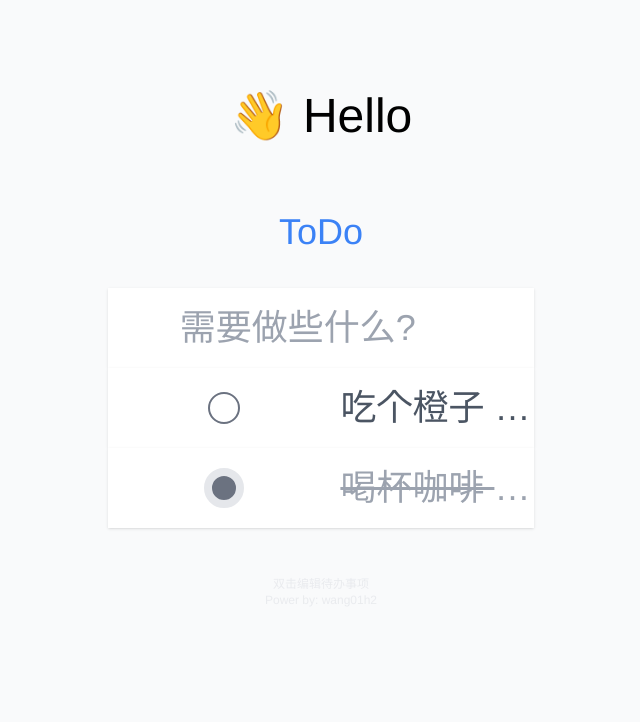
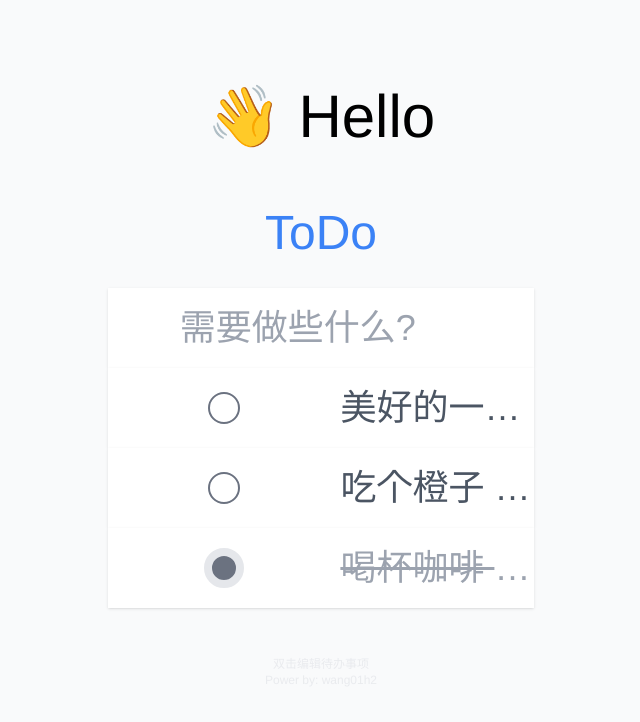
Before and after one commit to wang01h2/vue-todo-app, a Vue app: page / in a window 1280 px wide. Shown: the top 722 px of the page, without its empty margins (319-959 px from the left). Built offline with nearby package versions, Linux system fonts and the light colour scheme.

Commit message:
fix(Index.vue     Index.vue     Item.vue): 样式调整
样式调整

```diff
--- a/src/components/list/Index.vue
+++ b/src/components/list/Index.vue
@@ -3,7 +3,7 @@
     <div class="flex justify-start items-center w-full h-full dark:bg-gray-300 shadow">
       <div class="w-1/6 h-2/5 flex justify-center items-center"></div>
       <input type="text"
-             class="w-4/5 h-4/5 text-gray-600 border border-transparent dark:bg-gray-300 focus:outline-none text-left text-xl xl:text-4xl"
+             class="w-4/5 h-4/5 text-gray-600 border border-transparent dark:bg-gray-300 focus:outline-none text-left text-2xl xl:text-4xl"
              placeholder="需要做些什么?"
              v-model.trim="inputValue"
              @keyup.enter="inputCallBack">
--- a/src/components/list/Item.vue
+++ b/src/components/list/Item.vue
@@ -1,5 +1,5 @@
 <template>
-  <div class="flex justify-start items-center h-12 bg-white w-full xl:h-20 2xl:h-20 shadow bg-white dark:bg-gray-300">
+  <div class="flex justify-start items-center h-16 bg-white w-full xl:h-20 2xl:h-20 shadow bg-white dark:bg-gray-300">
     <div class="w-full h-full flex justify-center items-center w-1/6">
       <!--          未选中-->
       <div class="w-5 h-5 border-gray-500 border-solid border-2 rounded-full cursor-pointer xl:w-8 xl:h-8 2xl:w-8 2xl:h-8" v-if="!itemData.isDone"
@@ -10,7 +10,7 @@
           v-else @click="unselected"></div>
     </div>
     <span
-        :class="isDone?'line-through w-5/6 truncate text-gray-400 text-left text-xl xl:text-4xl':'w-5/6 truncate text-gray-600 text-left text-xl xl:text-4xl'"
+        :class="isDone?'line-through w-5/6 truncate text-gray-400 text-left text-2xl xl:text-4xl':'w-5/6 truncate text-gray-600 text-left text-xl xl:text-4xl'"
         v-if="!edit" @click="labelClick">{{ label }}</span>
     <input type="text"
            class="w-5/6 text-gray-600 border border-transparent dark:bg-gray-300 focus:outline-none text-left text-xl xl:text-4xl"
--- a/src/pages/Index.vue
+++ b/src/pages/Index.vue
@@ -1,15 +1,15 @@
 <template>
   <div class="todo-view w-screen flex flex-col items-center">
     <div class="header-view w-auto h-56 xl:h-72 2xl:h-72 flex justify-evenly flex-wrap items-center">
-      <h1 class="text-5xl text-center w-full pt-10 dark:text-white dark:text-opacity-75 xl:pt-14 2xl:pt-16"> 👋
+      <h1 class="text-6xl text-center w-full pt-10 dark:text-white dark:text-opacity-75 xl:pt-14 2xl:pt-16"> 👋
         Hello </h1>
-      <h2 class="text-4xl text-blue-500 text-center w-full dark:text-opacity-75">ToDo</h2>
+      <h2 class="text-5xl text-blue-500 text-center w-full dark:text-opacity-75">ToDo</h2>
     </div>
-    <index class="w-3/4 h-12 bg-white xl:h-20 xl:w-4/12 2xl:h-20 2xl:w-4/12"
+    <index class="w-5/6 h-16 bg-white xl:h-20 xl:w-4/12 2xl:h-20 2xl:w-4/12"
            :input-model="inputValue"
            @input-complete="enterCallBack">
     </index>
-    <div class="flex justify-center items-center flex-col w-3/4 bg-white xl:w-4/12 2xl:w-4/12">
+    <div class="flex justify-center items-center flex-col w-5/6 bg-white xl:w-4/12 2xl:w-4/12">
       <ul class="w-full">
         <li v-for="item in itemList">
           <item :key="item['key']"
@@ -57,6 +57,11 @@ let itemList = ref<DataType[]>([])
 onMounted(() => {
   const arr = [
     {
+      label: '美好的一天开始啦~ 🌞️',
+      isDone: false,
+      keyValue: '002',
+      key: '002'},
+    {
       label: '吃个橙子 🍊️',
       isDone: false,
       keyValue: '002',
```
